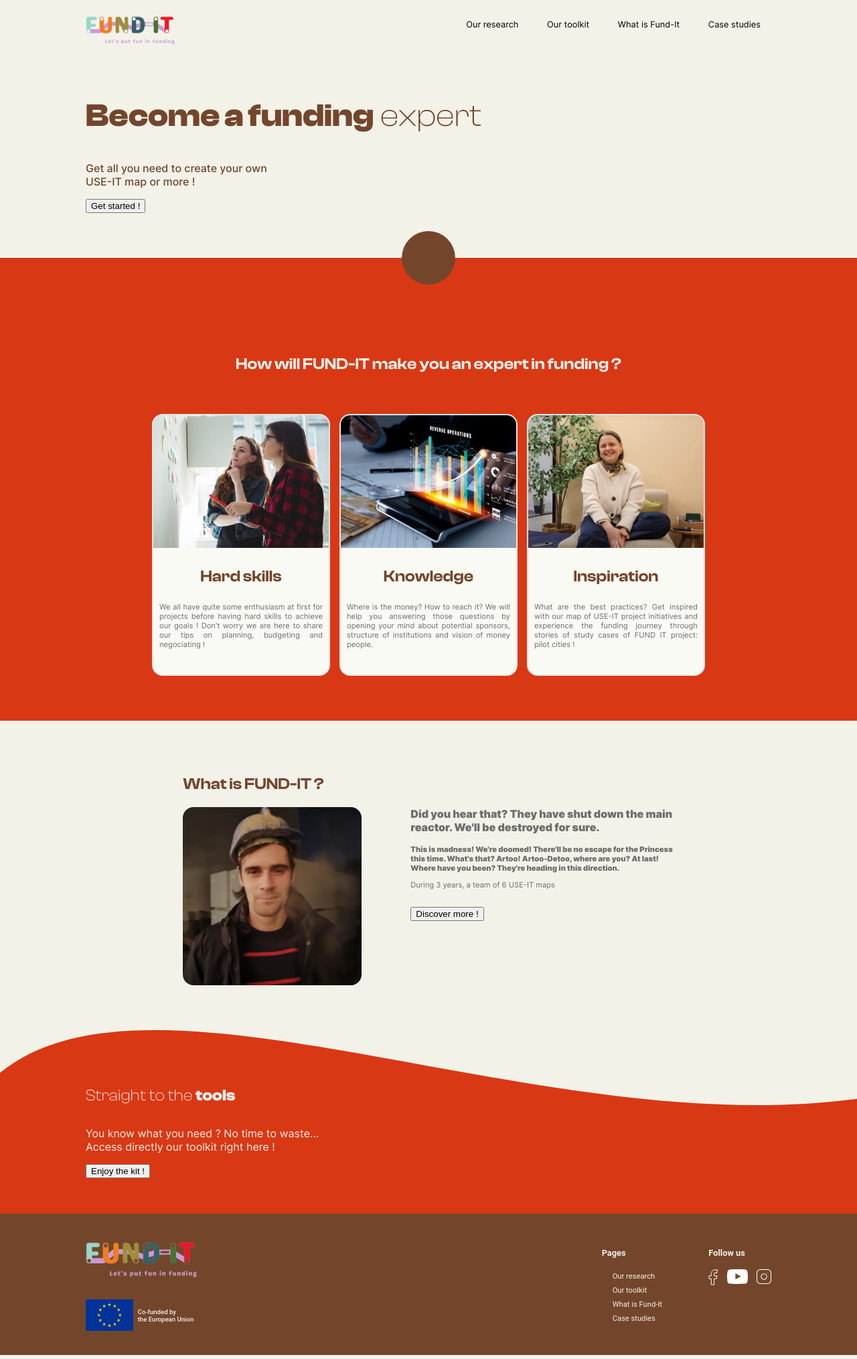
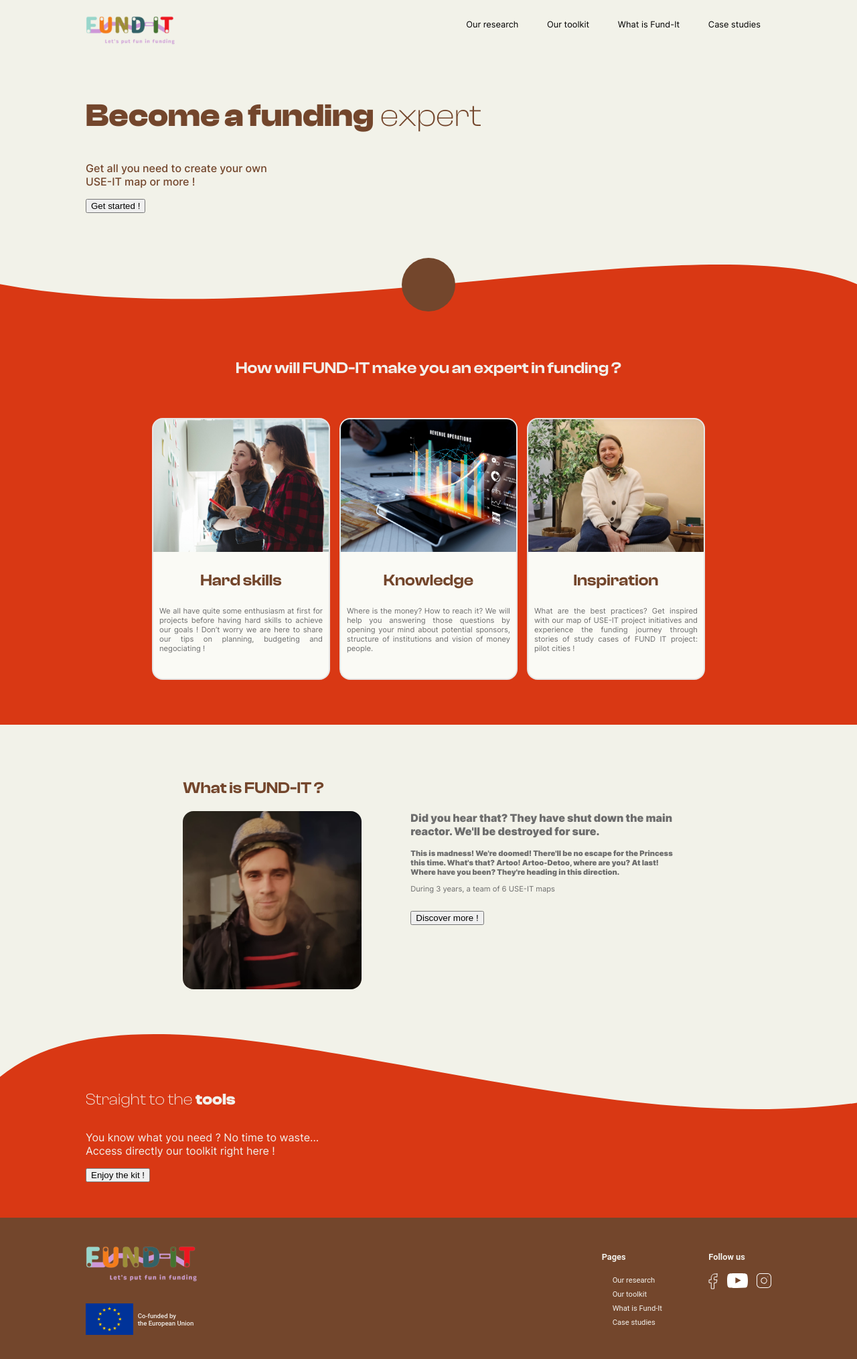
Before and after one commit to useiteurope/fund-it-website, a Jekyll site: the page built from index.html, in a window 1280 px wide. Shown: the whole page at 67% size. Built offline with Jekyll 4.4.1, drawn with Linux system fonts in a browser that asks for light colours.

Commit message:
Improve Home section2 decoration.

```diff
--- a/_sass/_home.sass
+++ b/_sass/_home.sass
@@ -6,16 +6,24 @@ section
     .content
         padding-top: 10pt
 
+#part-2-header
+    position: relative
+    height: 90px
+    .header-circle
+        position: absolute
+        bottom: 10px
+        circle
+            stroke: none
+            fill: $text-color
+    .header-wave
+        position: absolute
+        bottom: 0
+        path
+            fill: $primary-color
+
 #part-2
     color: $on-primary-color
     background-color: $primary-color
-
-    .header
-        position: relative
-        top: -40px
-        circle
-            stroke: none
-            fill: $text-color
 
     h2
         font: 600 $font-size-big $font-clash
--- a/index.html
+++ b/index.html
@@ -10,24 +10,18 @@ layout: default
     <button type="button">Get started !</button>
   </div>
 </section>
+
+<div id="part-2-header">
+  <svg class="header-wave" width="100%" height="80" viewBox="0 0 1440 175" preserveAspectRatio="none">
+    <path
+      d="M1440 175 V175 H0 V175 H0 V64 C246.716 153.935 546.811 99.5082 816.191 50.6519 C1079.82 2.83899 1314.03 -39.6387 1440 63.8709 V175 Z" />
+
+  </svg>
+  <svg class="header-circle" width="100%" height="80" preserveAspectRatio="none">
+    <circle cx="50%" cy="40" r="40" stroke="red" fill="grey" />
+  </svg>
+</div>
 <section id="part-2">
-  <svg class="header" width="100%" height="80">
-    <circle cx="50%" cy="40" r="40" stroke="red" fill="grey" />
-
-    <!-- <defs>
-      <clipPath id="home-part2-clip-path-relative" clipPathUnits="objectBoundingBox">
-        <path
-          d="M1 0.17 V1 H0 V0.17 H0 V0.063 C0.17 0.15 0.38 0.1 0.567 0.05 C0.75 0.003 0.91 -0.0006 1 0.06 V0.17 Z" />
-        <circle cx="0.5" cy="0.05" r="0.05" stroke="red" fill="grey" />
-      </clipPath>
-
-      <clipPath id="home-part2-clip-path-absolute">
-        <path
-          d="M1440 175 V10000 H0 V175 H0 V64 C246.716 153.935 546.811 99.5082 816.191 50.6519 C1079.82 2.83899 1314.03 -39.6387 1440 63.8709 V175 Z" />
-        <circle cx="200" cy="40" r="40" stroke="red" fill="grey" />
-      </clipPath>
-    </defs> -->
-  </svg>
 
   <div class="content">
     <h2>{{ site.data.home.part2.title }}</h2>
```
